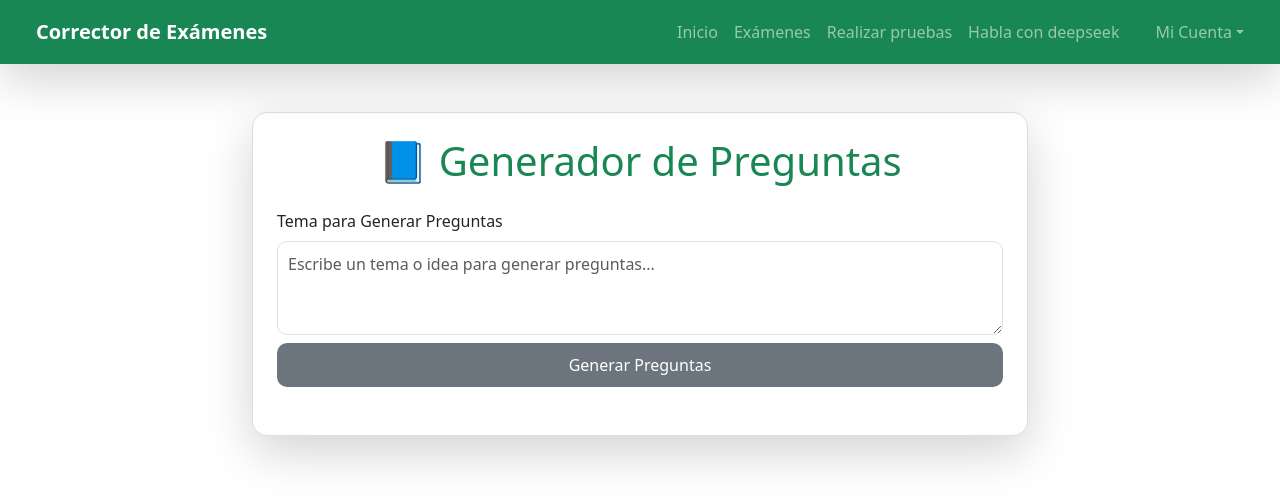
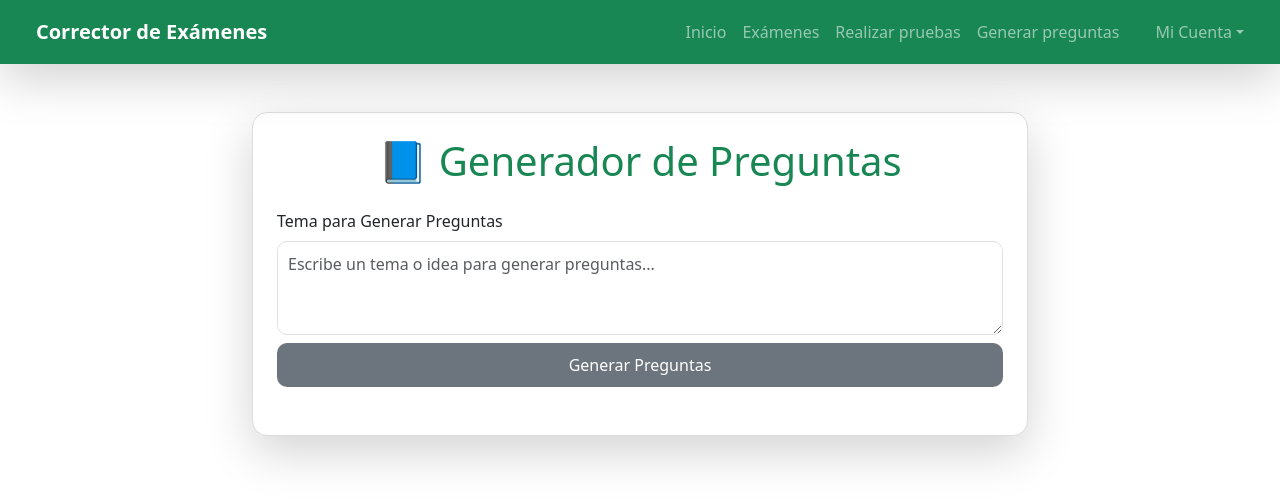
Before and after one commit to miguel9214/automatic-correction-frontend, a Vue app: page /question in a window 1280 px wide. Shown: the top 504 px of the page. Built offline with nearby package versions, Linux system fonts and the light colour scheme; sample sign-in values are in the browser's storage.

Commit message:
cambio de nombre de ruta en el navbar

```diff
--- a/src/components/Navbar.vue
+++ b/src/components/Navbar.vue
@@ -32,7 +32,7 @@
                 <RouterLink to="/test" class="nav-link" @click="closeNavbar">Realizar pruebas</RouterLink>
               </li>
               <li class="nav-item">
-                <RouterLink to="/question" class="nav-link" @click="closeNavbar">Habla con deepseek</RouterLink>
+                <RouterLink to="/question" class="nav-link" @click="closeNavbar">Generar preguntas</RouterLink>
               </li>
 
               <!-- PERFIL Y CERRAR SESIÓN -->
```
